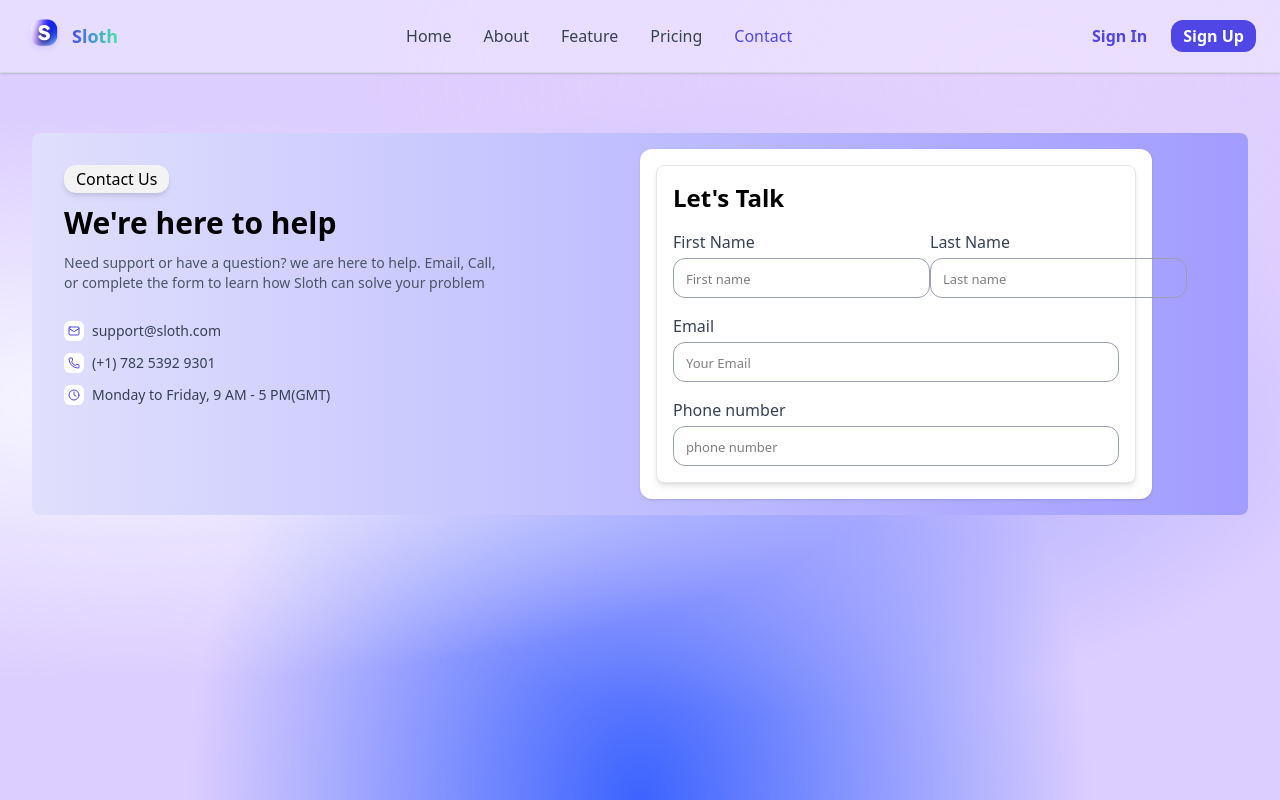
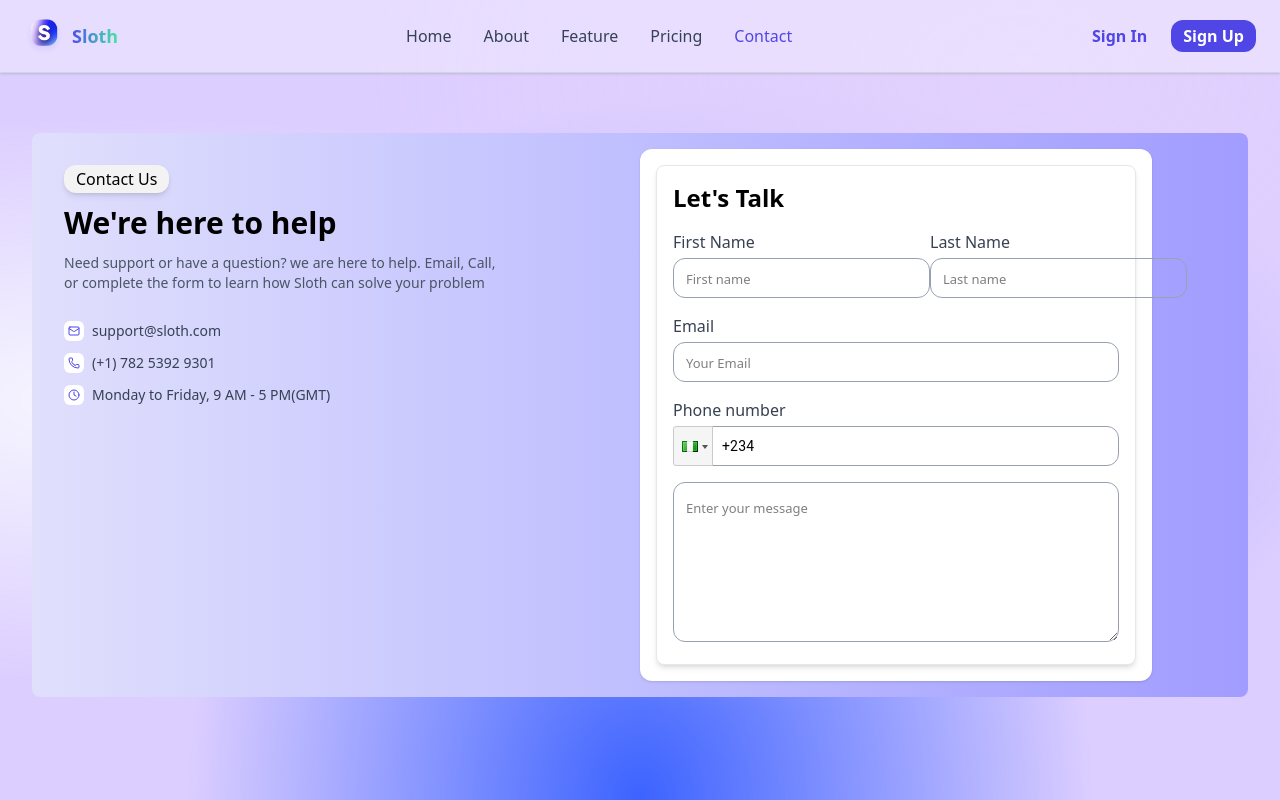
Before and after one commit to larryasure/authNew, a React (Vite) app in the folder client/: page /contact in a window 1280 px wide. Shown: the top 800 px of the page. Built offline with nearby package versions, Linux system fonts and the light colour scheme; no server answers.

Commit message:
New Contact

```diff
--- a/client/src/Pages/Contact.jsx
+++ b/client/src/Pages/Contact.jsx
@@ -1,8 +1,10 @@
 import { Clock, Mail, Phone } from "lucide-react";
-import PhoneInput from 'react-phone-input-2'
-import 'react-phone-input-2/lib/style.css'
+import { useState } from "react";
+import PhoneInput from "react-phone-input-2";
+import "react-phone-input-2/lib/style.css";
 
 export default function Contact() {
+  const [phone, setPhone] = useState("");
   return (
     <>
       <div className="min-h-screen px-8 my-15 ">
@@ -92,13 +94,16 @@ export default function Contact() {
               <label htmlFor="" className="flex flex-col gap-1 ">
                 <span className="text-gray-700 font-medium">Phone number</span>
 
-                <input
-                  type="tel"
-                  name="phone number"
-                  placeholder="phone number"
+                <PhoneInput
+                  country={"ng"} // Nigeria default
+                  value={phone}
+                  onChange={setPhone}
+                  inputClass="!w-full !h-10 !rounded-xl !border-gray-400"
+                />
+              </label>
 
-                  className="active:outline-0 border border-gray-400 rounded-xl h-10 outline-0 py-4 px-3  placeholder:text-[13px] placeholder:font-medium"
-                />
+              <label htmlFor="">
+                <textarea name="message" placeholder="Enter your message" id="" className=" placeholder:text-[13px] placeholder:font-medium w-full active:outline-0 border border-gray-400 rounded-xl h-40 outline-0 py-4 px-3  "></textarea>
               </label>
             </form>
           </div>
```
